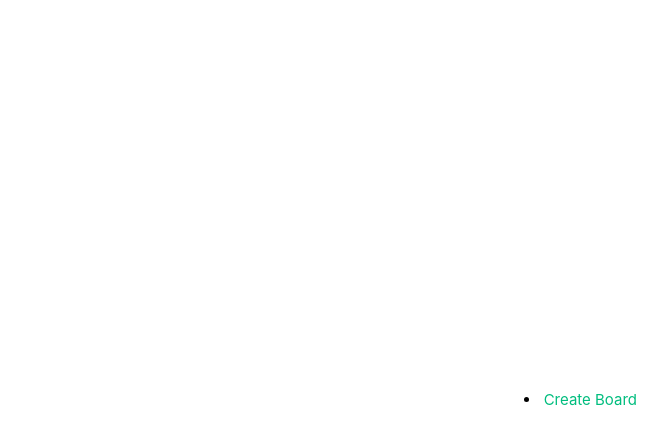
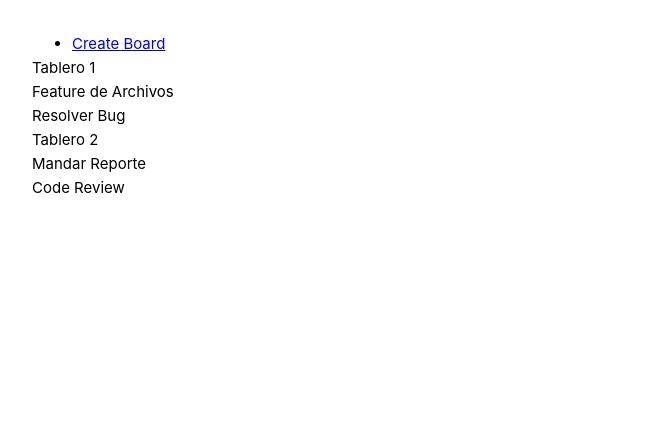
Before and after one commit to saulkurosaki/vue-kanban-practice-project, a Vue app: page / in a window 1280 px wide. Shown: the top 444 px of the page, without its empty margins (0-667 px from the left). Built offline with nearby package versions, Linux system fonts and the light colour scheme.

Commit message:
feat(TodosView): implement the board container along the board iteration complete raw layout

```diff
--- a/src/assets/main.css
+++ b/src/assets/main.css
@@ -1,4 +1,4 @@
-@import './base.css';
+@import "./base.css";
 
 #app {
   max-width: 1280px;
@@ -6,30 +6,3 @@
   padding: 2rem;
   font-weight: normal;
 }
-
-a,
-.green {
-  text-decoration: none;
-  color: hsla(160, 100%, 37%, 1);
-  transition: 0.4s;
-  padding: 3px;
-}
-
-@media (hover: hover) {
-  a:hover {
-    background-color: hsla(160, 100%, 37%, 0.2);
-  }
-}
-
-@media (min-width: 1024px) {
-  body {
-    display: flex;
-    place-items: center;
-  }
-
-  #app {
-    display: grid;
-    grid-template-columns: 1fr 1fr;
-    padding: 0 2rem;
-  }
-}
--- a/src/components/TodosView.vue
+++ b/src/components/TodosView.vue
@@ -42,7 +42,14 @@ let boards = reactive([
 
   <div class="boards-container">
     <div class="boards">
-      <div class="board" v-for="board in boards" :key="board.id"></div>
+      <div class="board" v-for="board in boards" :key="board.id">
+        <div>{{ board.name }}</div>
+        <div class="items">
+          <div class="item" v-for="item in board.items" :key="item.id">
+            {{ item.title }}
+          </div>
+        </div>
+      </div>
     </div>
   </div>
 </template>
```
